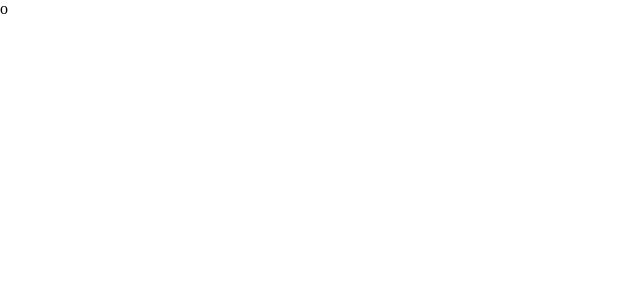
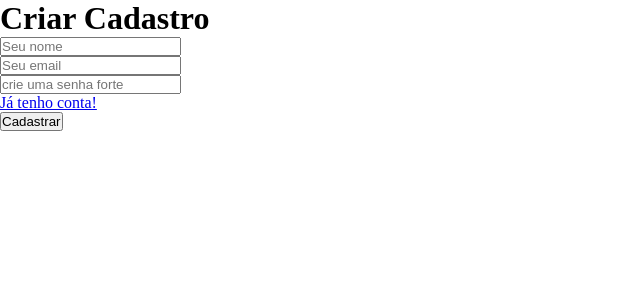
Before and after one commit to GeovaneLimaDev/Gerenciado-de-Projetos, a React (Vite) app: page /cadastro in a window 1280 px wide. Shown: the top 300 px of the page, without its empty margins (0-640 px from the left). Built offline with nearby package versions, Linux system fonts and the light colour scheme.

Commit message:
Feito a parte de criação de registros no sistema

```diff
--- a/package.json
+++ b/package.json
@@ -15,7 +15,8 @@
     "react": "^19.1.1",
     "react-dom": "^19.1.1",
     "react-icons": "^5.5.0",
-    "react-router-dom": "^7.9.4"
+    "react-router-dom": "^7.9.4",
+    "uuid": "^13.0.0"
   },
   "devDependencies": {
     "@eslint/js": "^9.36.0",
--- a/src/page/login/login.jsx
+++ b/src/page/login/login.jsx
@@ -7,10 +7,13 @@ function Login () {
                 <h1>Fazer Login</h1>
 
                 <form action="">
-
-                </form>
-
-                <div>
+                    <div>
+                        <input type="email" placeholder="Email" />
+                    </div>
+                    <div>
+                        <input type="password" placeholder="Sua senha"/>
+                    </div>
+                    <div>
                     <Link to={"/cadastro"}>
                         <p>Criar Conta</p>
                     </Link>
@@ -19,6 +22,9 @@ function Login () {
 
                     <button>Entrar</button>
                 </div>
+                </form>
+
+
             </main>
         </div>
 
--- a/src/page/login/registration.jsx
+++ b/src/page/login/registration.jsx
@@ -1,7 +1,73 @@
+import { useState } from "react"
+import { Link, useNavigate } from "react-router-dom"
+import { v4 as uuidv4 } from 'uuid';
+import { registrationFire } from "../../service/firebase/login/registration";
+import { emailValidation, passWordValidation } from "../../utils/validators";
+import addLocalStorang from "../../utils/addLocalStorang";
+
+
 function Registration () {
+    const [name, setName] = useState('')
+    const [email, setEmail] = useState('')
+    const [password, setPassWord] = useState('')
+    const nav = useNavigate()
+     async function seveData (e) {
+        e.preventDefault()
+
+        if(!name || !email ||!password){
+            alert('preencha todos os campos')
+        }
+
+        const checkEmail = emailValidation(email)//valida o email
+        const checkPassWord  = passWordValidation(password)// define que a senha não pode ter menos de 6 caracteres
+
+        if(!checkEmail){
+            alert('email inválido')
+            return
+        }else if(!checkPassWord){
+            alert('A sua senha precisa ter pelo 6 caracteres')
+            return
+        }
+
+        const data = {
+            id: uuidv4(),
+            name: name,
+            email: email,
+            password: password
+        }
+
+        const res = await registrationFire(data)
+        addLocalStorang(name)
+
+        if(res != 'feito') {
+            alert(res)
+        }
+        nav('/')
+    }
+
     return(
         <div>
-            o
+            <main>
+                <h1>Criar Cadastro</h1>
+                <form action="">
+                    <div>
+                        <input onChange={(e) => setName(e.target.value)} type="text" placeholder="Seu nome"/>
+                    </div>
+                    <div>
+                        <input onChange={(e) => setEmail(e.target.value)} type="email" placeholder="Seu email" />
+                    </div>
+                    <div>
+                        <input onChange={(e) => setPassWord(e.target.value)} type="password" placeholder="crie uma senha forte"/>
+                    </div>
+                    <div>
+                    <Link to={"/"}>
+                        <p>Já tenho conta!</p>
+                    </Link>
+                    <button onClick={seveData}>Cadastrar</button>
+                </div>
+                </form>
+
+            </main>
         </div>
     )
 }
--- a/src/service/firebase/firebaseConfig.js
+++ b/src/service/firebase/firebaseConfig.js
@@ -1,5 +1,7 @@
 import { initializeApp } from "firebase/app";
 import { getAnalytics } from "firebase/analytics";
+import {getFirestore} from "firebase/firestore"
+import {getAuth} from "firebase/auth"
 
 const firebaseConfig = {
   apiKey: "AIzaSyDuWqr0p7MyXKp-gqoqDIn_0V_A1RcMnqM",
@@ -12,4 +14,8 @@ const firebaseConfig = {
 };
 
 const app = initializeApp(firebaseConfig);
+const db = getFirestore(app)
+const auth = getAuth(app)
 const analytics = getAnalytics(app);
+
+export {db, auth}
--- /dev/null
+++ b/src/service/firebase/login/registration.js
@@ -0,0 +1,29 @@
+import { auth } from "../firebaseConfig";
+import { createUserWithEmailAndPassword } from "firebase/auth";
+
+export async function registrationFire (user){
+    try{
+        const userCreedential = await createUserWithEmailAndPassword(auth, user.email, user.password)
+        return 'feito'
+    }catch(erro){
+        let mensagem = ''
+
+        switch(erro.code) {
+             case "auth/email-already-in-use":
+                mensagem = "Este email já está em uso.";
+                break;
+            case "auth/invalid-email":
+                mensagem = "O email informado é inválido.";
+                break;
+            case "auth/weak-password":
+                mensagem = "A senha deve ter pelo menos 6 caracteres.";
+                break;
+            default:
+                mensagem = "Ocorreu um erro ao registrar o usuário.";
+                }
+
+        return mensagem
+
+        }
+
+}
--- /dev/null
+++ b/src/utils/addLocalStorang.js
@@ -0,0 +1,3 @@
+export default function addLocalStorang (name) {
+    localStorage.setItem("name:", name)
+}
--- /dev/null
+++ b/src/utils/validators.js
@@ -0,0 +1,8 @@
+export function emailValidation (email) {
+    const regex = /^[^\s@]+@[^\s@]+\.[^\s@]/;
+    return regex.test(email)
+}
+
+export function passWordValidation(passWord) {
+    return passWord.length >= 6
+}
```
Also changed, not shown: src/service/firebase/login/login.js (added), 1 other file (tests, documents, lock files or other folders).
